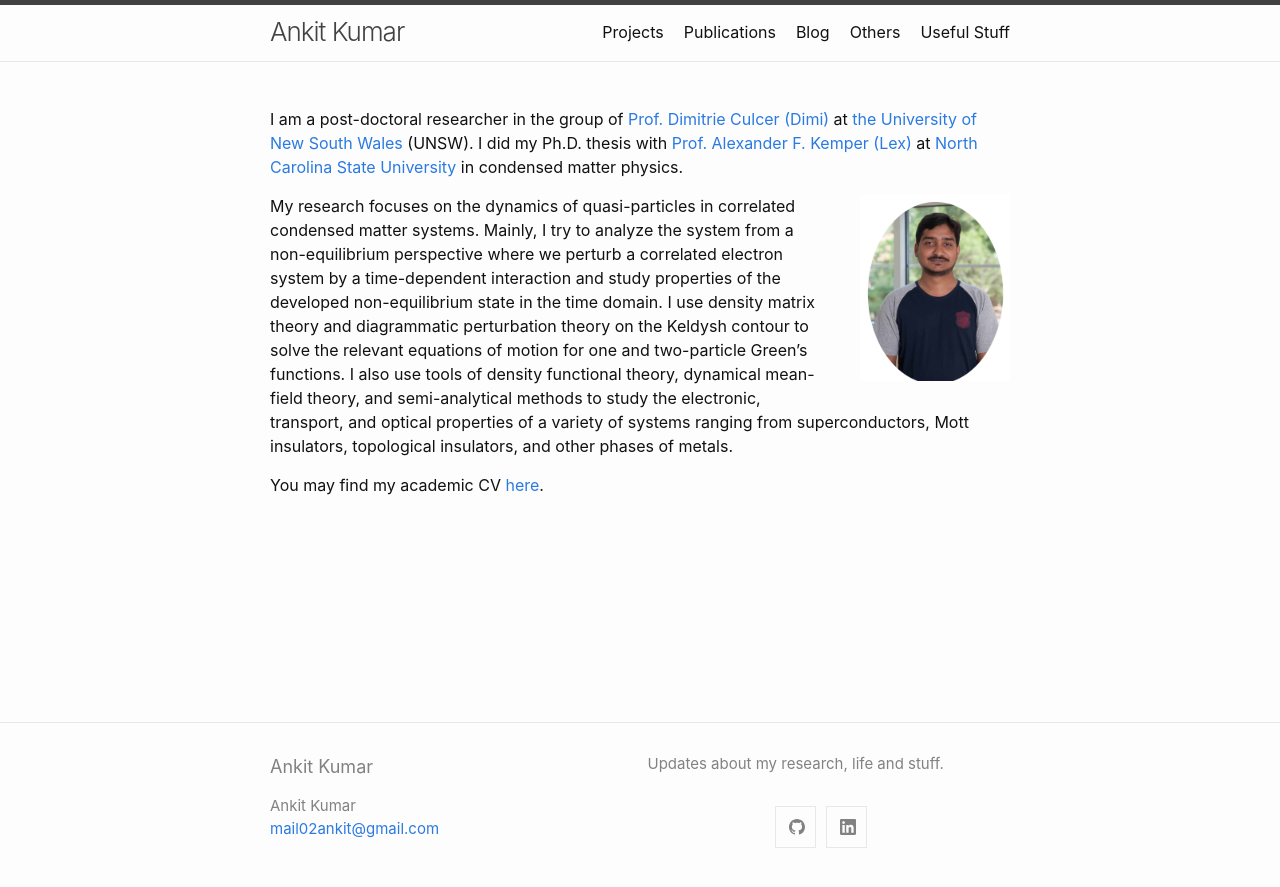
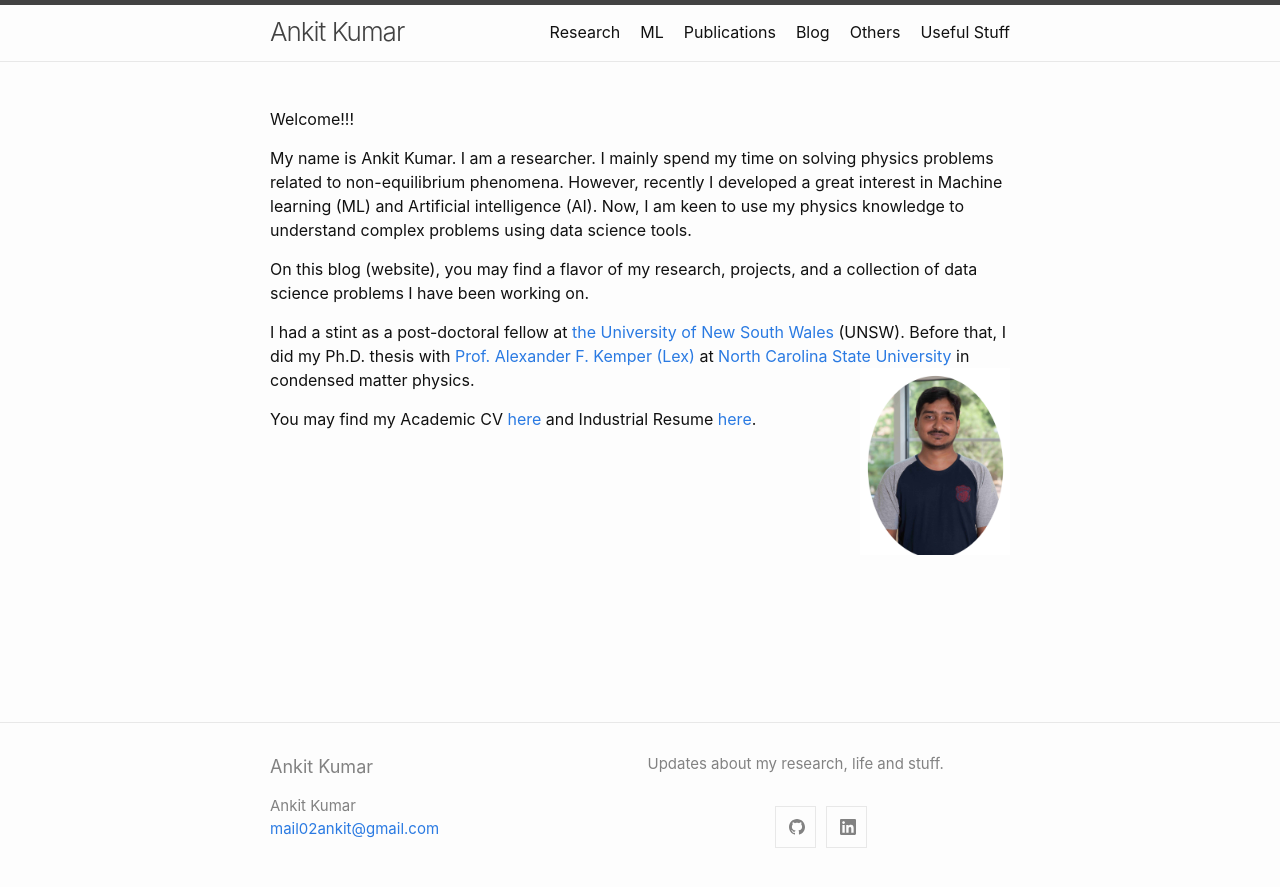
Before and after one commit to mail02ankit/mail02ankit.github.io, a Jekyll site: the page built from index.md, in a window 1280 px wide. Shown: the top 887 px of the page. Built offline with Jekyll 4.4.1, drawn with Linux system fonts in a browser that asks for light colours.

Commit message:
Updated CV and data science projects page

```diff
--- a/index.md
+++ b/index.md
@@ -6,16 +6,20 @@ layout: home
 <span style="color:black; font-family:Sans; font-size: 1em;">
 </span>
 
-I am a post-doctoral researcher in the group of [Prof. Dimitrie Culcer (Dimi)](https://www.physics.unsw.edu.au/staff/dimi-culcer) at [the University of New South Wales](https://www.unsw.edu.au) (UNSW). I did my Ph.D. thesis with [Prof. Alexander F. Kemper (Lex)](https://www.physics.ncsu.edu/kemperlab/ ) at [North Carolina State University](https://physics.ncsu.edu) in condensed matter physics.
 
+Welcome!!!
+
+My name is Ankit Kumar. I am a researcher. I mainly spend my time on solving physics problems related to non-equilibrium
+phenomena. However, recently I developed a great interest in Machine learning (ML) and Artificial intelligence (AI).
+Now, I am keen to use my physics knowledge to understand complex problems using data science tools.
+
+On this blog (website), you may find a flavor of my research, projects, and a collection of data science problems I have
+been working on.
+
+I had a stint as a post-doctoral fellow at [the University of New South Wales](https://www.unsw.edu.au) (UNSW). Before that, I did
+my Ph.D. thesis with [Prof. Alexander F. Kemper (Lex)](https://www.physics.ncsu.edu/kemperlab/ ) at [North Carolina
+State University](https://physics.ncsu.edu) in condensed matter physics.
 ![profile pic](../images/profile.png){:style="float:right; margin-left:40px; margin-top:0px;margin-bottom:20px;" :height="150px" width="150px"}
 
-My research focuses on the dynamics of quasi-particles in correlated condensed matter systems. Mainly, I try to analyze
-the system from a non-equilibrium perspective where we perturb a correlated electron system by a time-dependent
-interaction and study properties of the developed non-equilibrium state in the time domain. I use density
-matrix theory and diagrammatic perturbation theory on the Keldysh contour to solve the relevant equations of motion for
-one and two-particle Green's functions. I also use tools of density functional theory, dynamical mean-field theory, and
-semi-analytical methods to study the electronic, transport, and optical properties of a variety of systems ranging from
-superconductors, Mott insulators, topological insulators, and other phases of metals.
 
-You may find my academic CV [here]( ../docs/CV_Academics.pdf).
+You may find my Academic CV [here]( ../docs/CV_Academics.pdf) and Industrial Resume [here](../docs/CV_Indus.pdf).
```
Also changed, not shown: 01_research.md (renamed from 01_projects.md, +10 -7 lines), 02_DataScience.md (added, +9 -0 lines), Gemfile (+13 -10 lines), 03_publications.md (renamed from 02_publications.md), 04_blog.md (renamed from 03_blog.md), 05_others.md (renamed from 04_others.md), 06_useful.md (renamed from 05_useful.md), Gemfile.lock, 1 other file.
